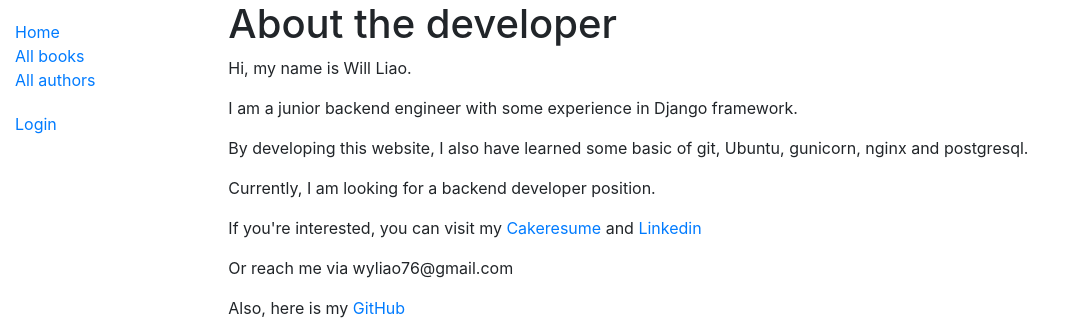
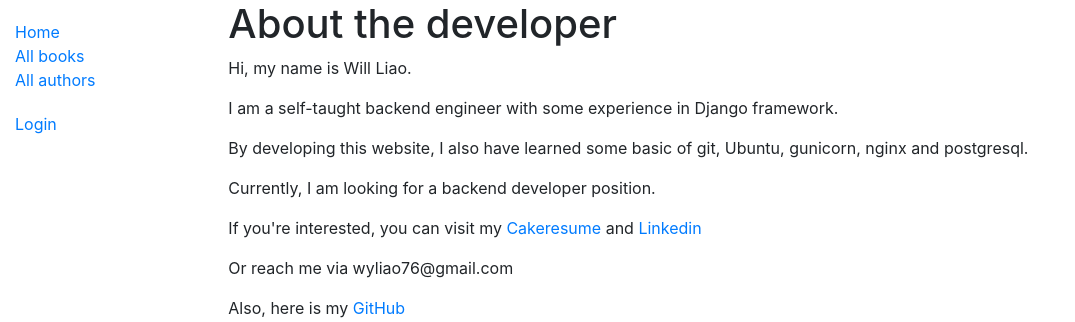
Before and after one commit to wyliao76/django_local_library, a Django app: template catalog/templates/catalog/about.html in a window 1280 px wide. Shown: the part 66-388 px from the top of the page, without its empty margins (0-1075 px from the left). Run offline with Django 3.2, Linux system fonts and the light colour scheme; the template is opened without the code that fills it, so the values that code supplies are empty; some libraries are stand-ins or nearby versions.

Commit message:
Changed junior to self-taught

```diff
--- a/catalog/templates/catalog/about.html
+++ b/catalog/templates/catalog/about.html
@@ -5,7 +5,7 @@
 <div>
     <h1>About the developer</h1>
     <P>Hi, my name is Will Liao.</P>
-    <P>I am a junior backend engineer with some experience in Django framework.</P>
+    <P>I am a self-taught backend engineer with some experience in Django framework.</P>
     <P>By developing this website, I also have learned some basic of git, Ubuntu, gunicorn, nginx and postgresql.</P>
     <P>Currently, I am looking for a backend developer position.</P>
     <P>If you're interested, you can visit my
```
